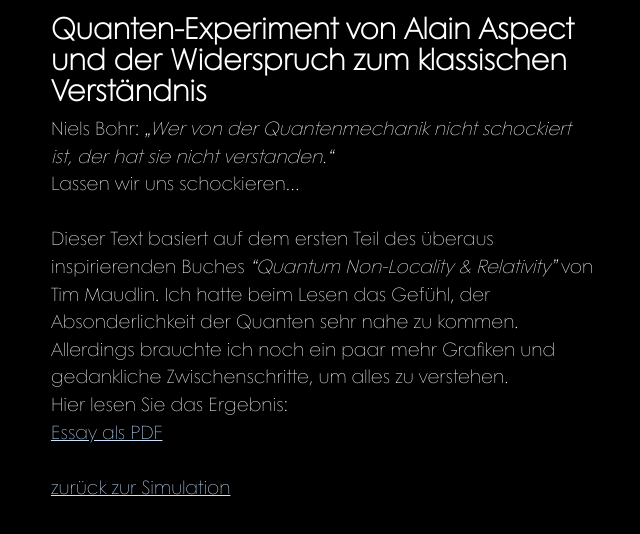
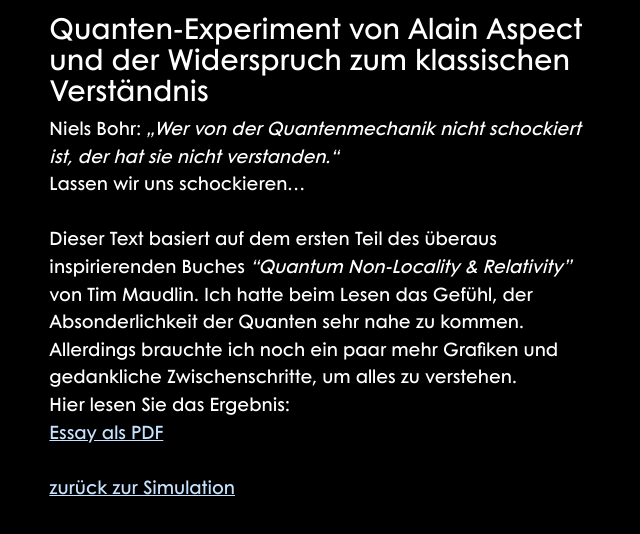
Before and after one commit to Oli-71/bevy_4d, a plain HTML site: page docs/bell.html in a window 1280 px wide. Shown: the whole page, without its empty margins (317-957 px from the left). Drawn offline with Linux system fonts and the light colour scheme.

Commit message:
semi bold font in app and webpage

```diff
--- a/docs/bell.html
+++ b/docs/bell.html
@@ -8,8 +8,8 @@
     <style>
       /* local Century Gothic font*/
       @font-face {
-        font-family: 'CenturyGothicPaneuropeanThin';
-        src: url('assets/fonts/CenturyGothicPaneuropeanThin.ttf') format('truetype');
+        font-family: 'CenturyGothicPaneuropeanSemiBold';
+        src: url('assets/fonts/CenturyGothicPaneuropeanSemiBold.ttf') format('truetype');
         font-weight: 100 400;
         font-style: normal;
         font-display: swap;
@@ -35,7 +35,7 @@
         box-sizing: border-box;
         text-align: left;
 
-        font-family: CenturyGothicPaneuropeanThin, system-ui, -apple-system, 'Segoe UI', Roboto, 'Helvetica Neue', Arial;
+        font-family: CenturyGothicPaneuropeanSemiBold, system-ui, -apple-system, 'Segoe UI', Roboto, 'Helvetica Neue', Arial;
       }
 
       a:link { color: var(--link); }
```
Also changed, not shown: docs/index.html (+3 -3 lines), assets/fonts/CenturyGothicPaneuropeanSemiBold.ttf (added), docs/assets/fonts/CenturyGothicPaneuropeanSemiBold.ttf (added), 1 other file.
